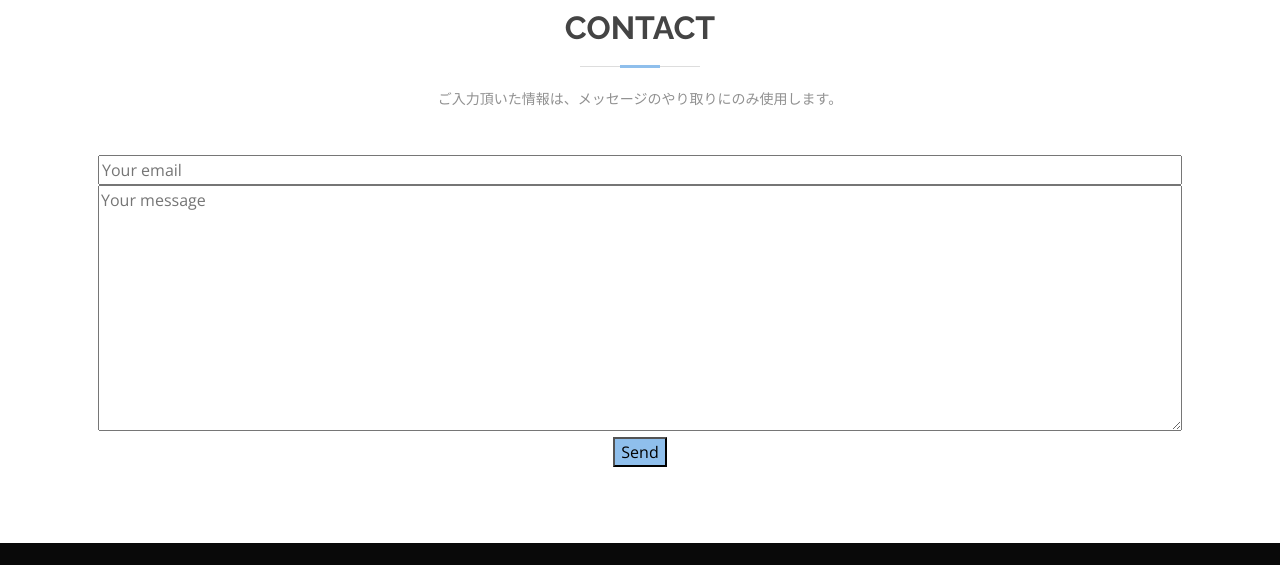
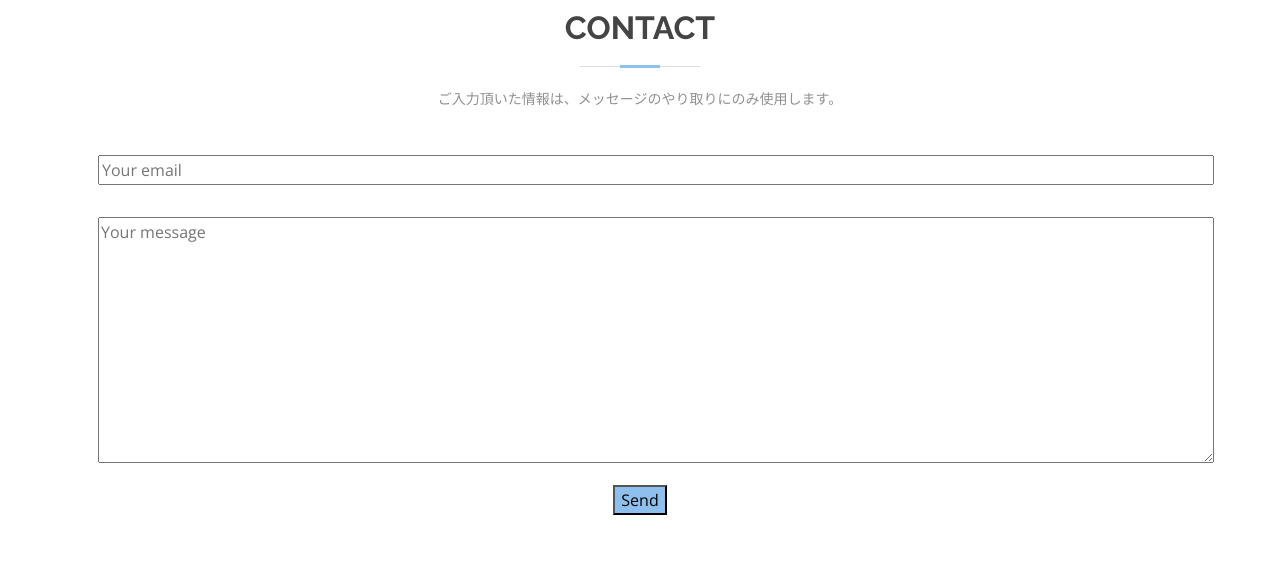
Before and after one commit to kamoshakeh/kamoshakeh-shake, a plain HTML site: page docs/index.html in a window 1280 px wide. Shown: the part 2580-3145 px from the top of the page. Drawn offline with nearby package versions, Linux system fonts and the light colour scheme.

Commit message:
Update index.html

```diff
--- a/docs/index.html
+++ b/docs/index.html
@@ -732,9 +732,9 @@
           -->
 
             <form action="https://formspree.io/f/xlezyeqz" method="POST" style="display:block">
-              <div class="text-center" style="margin:1em">
-                <input type="email" name="email" placeholder="Your email" style="width:100%" required>
-                <textarea name="message" placeholder="Your message" rows="10" style="width:100%" required></textarea>
+              <div class="text-center">
+                <input type="email" name="email" placeholder="Your email" style="width:100%; margin:1em" required>
+                <textarea name="message" placeholder="Your message" rows="10" style="width:100%; margin:1em" required></textarea>
                 <button type="submit" class="form-button">Send</button>
               </div>
             </form>
```
